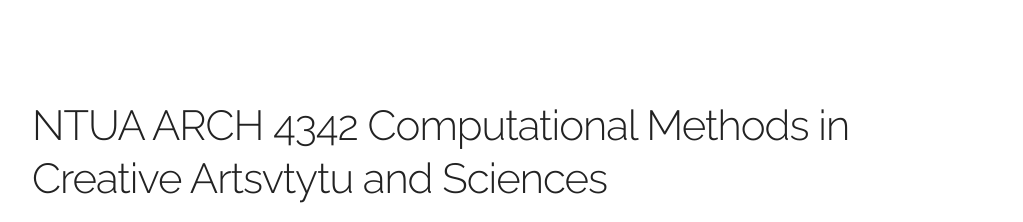
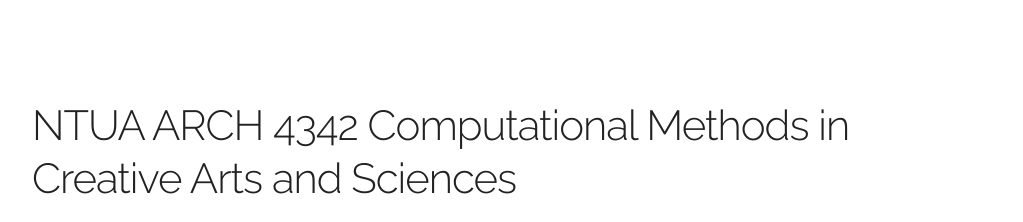
Before and after one commit to despinamasala/website, a plain HTML site: page index.html in a window 1280 px wide. Shown: the top 222 px of the page, without its empty margins (128-1151 px from the left). Drawn offline with Linux system fonts and the light colour scheme.

Commit message:
Update index.html

```diff
--- a/index.html
+++ b/index.html
@@ -24,7 +24,7 @@
   <div id="info" class="container" >
 
     <div id="course_info" class="row one-top" >
-      <h2>NTUA ARCH 4342 Computational Methods in Creative Artsvtytu and Sciences </h2>
+      <h2>NTUA ARCH 4342 Computational Methods in Creative Arts and Sciences </h2>
     </div>
 
     <div id="student_info" class="row half-bottom" >
```
